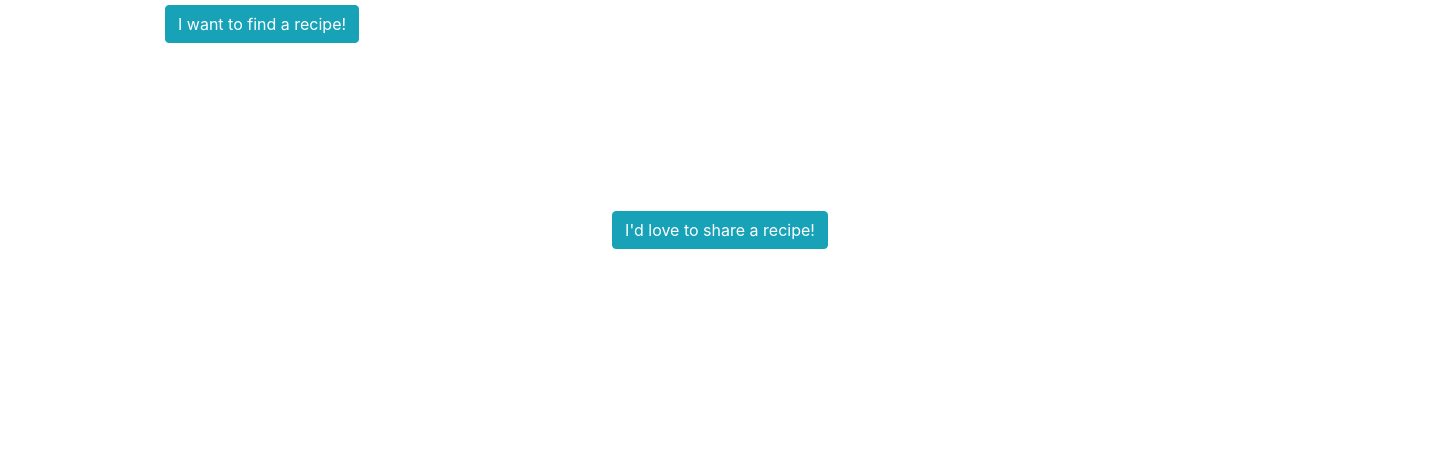
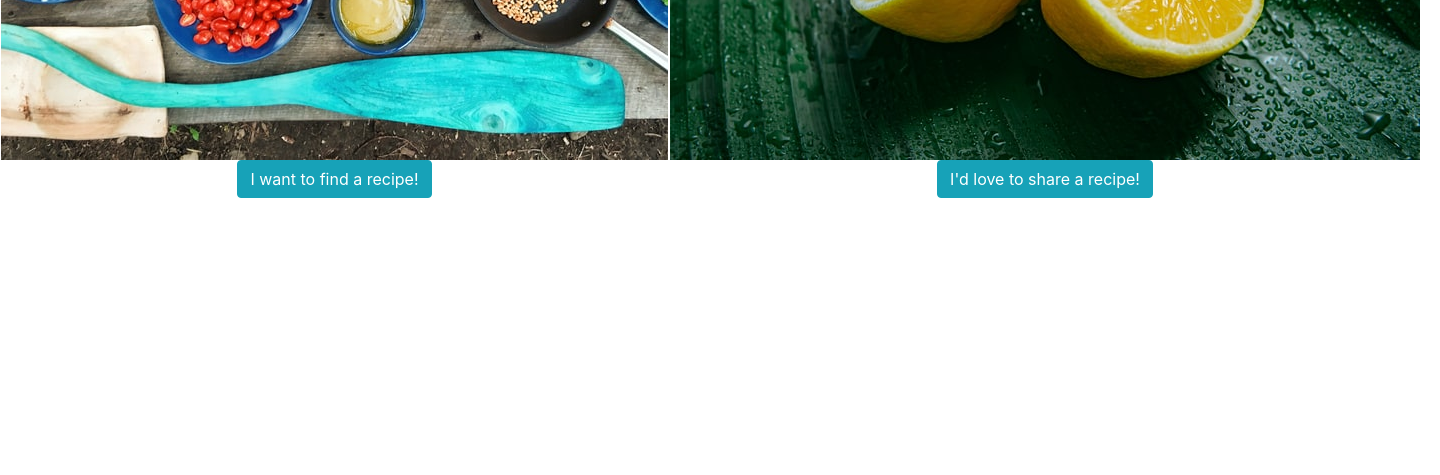
Before and after one commit to sshantel/eureka, a Flask app: page /share_or_learn in a window 1440 px wide. Shown: the part 425-900 px from the top of the page. After the commit the page ends 623 px from the top, so only its background shows below. Run offline with Flask 2, Linux system fonts and the light colour scheme; some libraries are stand-ins or nearby versions.

Commit message:
edited share/learn page with bootstrap and images

```diff
--- a/static/css/style.css
+++ b/static/css/style.css
@@ -6,13 +6,27 @@
   margin-top: 100px;
   padding-top: 100px;
   height: 100%;
-  margin-top: 50px;
+  margin-top: 30px;
   padding: 0;
 }
 
-.img-fluid {
-    height: 70%;
-    width: 70%;
+.img-fluid{
+    height: 100%;
+    width: 100%;
     display: table-cell;
     vertical-align: middle;
 }
+
+.top-left {
+  position: absolute;
+  top: 80px;
+  left: 15px;
+  color:white;
+  font-size: 40px;
+}
+
+
+
+.imgButton{
+    text-align:center;
+}
--- a/templates/share_or_learn.html
+++ b/templates/share_or_learn.html
@@ -6,7 +6,7 @@
 
 <nav class="navbar navbar-expand-lg navbar-dark bg-dark fixed-top" role="navigation">
     <div class="container">
-        <a class="navbar-brand" href="#">Eureka</a>
+        <a class="navbar-brand" href="/">Eureka</a>
         <button class="navbar-toggler border-0" type="button" data-toggle="collapse" data-target="#exCollapsingNavbar">
             &#9776;
         </button>
@@ -21,59 +21,30 @@
 </nav>
 
 
-{# <div class="btn-group">
-  <button type="button" class="btn btn-secondary dropdown-toggle" data-toggle="dropdown" aria-haspopup="true" aria-expanded="false">
-    Action
-  </button>
-  <div class="dropdown-menu">
-    <a class="dropdown-item" href="#">Action</a>
-    <a class="dropdown-item" href="#">Another action</a>
-    <a class="dropdown-item" href="#">Something else here</a>
-    <div class="dropdown-divider"></div>
-    <a class="dropdown-item" href="#">Separated link</a>
+<table>
+    <tr>
+        <td>
+  <div class="imgContainer">
+            <div>
+                <img src="/static/images/cook.jpeg">
             </div>
-</div> #}
-
-{#
-
-<li> <a href="/user_saved_recipes">Saved Recipes</a></li>
-<li> <a href="/uploaded_recipes"> Uploaded Recipes </a></li>
-<li> <a href="/logout">Log Out </a></li>
-<br>
-<br>
-<br>
-<br>
-<br>
-<br>
-<br> #}
-
-<input type="image" src="/static/images/cook.jpeg" name="saveForm" class="btTxt submit" id="saveForm" />
-
-<input type="image" src="/static/images/share.jpg" name="saveForm" class="btTxt submit" id="saveForm" />
-
-<div class="container">
-  <div class="row">
-    <div class="col text-left">
+            <div class="imgButton">
               <a href="/search" class="btn btn-info" role="button"> I want to find a recipe! </a>
             </div>
      </div>
+        </td>
+  <td>
+  <div class="imgContainer">
+            <div>
+                <img src="/static/images/share.jpg">
             </div>
-
-<br>
-<br>
-<br>
-<br>
-<br>
-<br>
-<br>
-<div class="container">
-  <div class="row">
-    <div class="col text-center">
+            <div class="imgButton">
                 <a href="/share" class="btn btn-info" role="button">  I'd love to share a recipe!  </a>
             </div>
      </div>
-</div>
-
+        </td>
+    </tr>
+</table>
 <script type="text/javascript" src="/static/js/events.js"></script>
 
 
```
Also changed, not shown: templates/login.html (+6 -1 lines), static/images/cook.jpeg (added), static/images/eureka2.jpeg (added), static/images/favicon.ico (added), static/images/share.jpg (added), 1 other file. Lines whose indentation alone changed are shown as unchanged.
